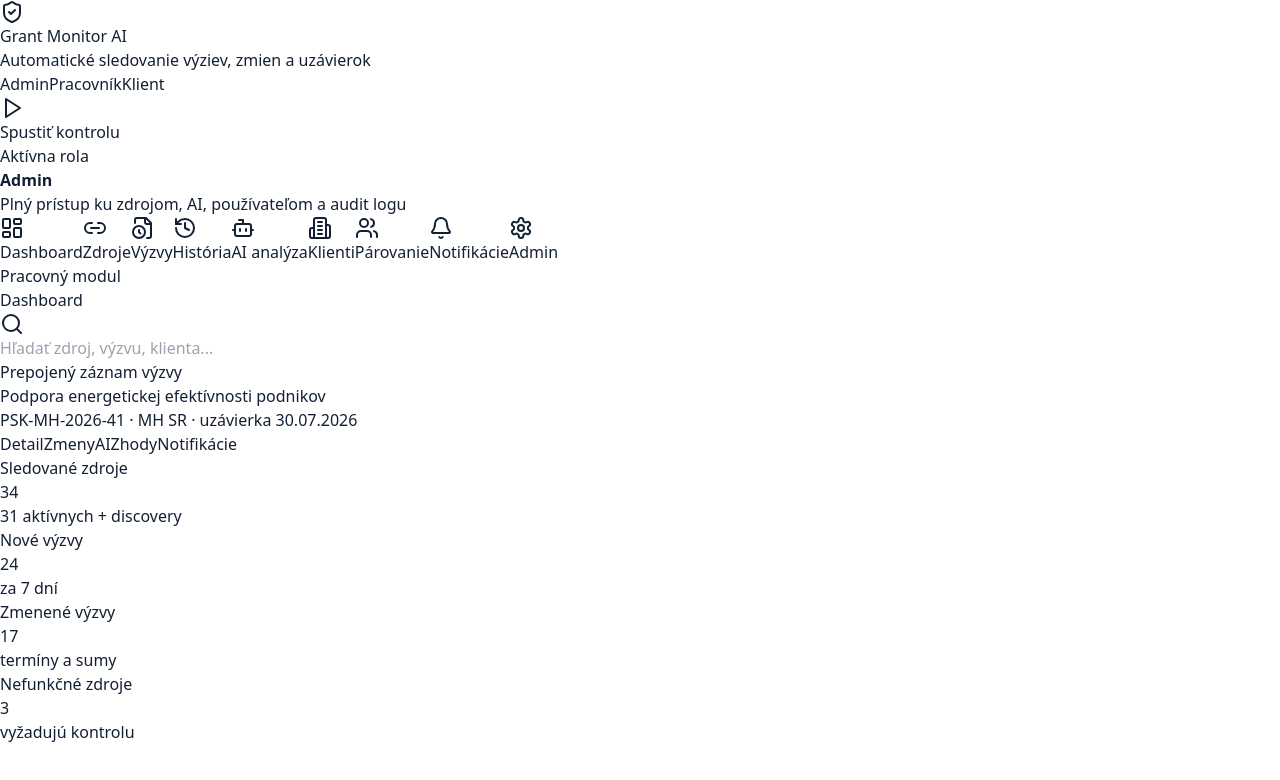
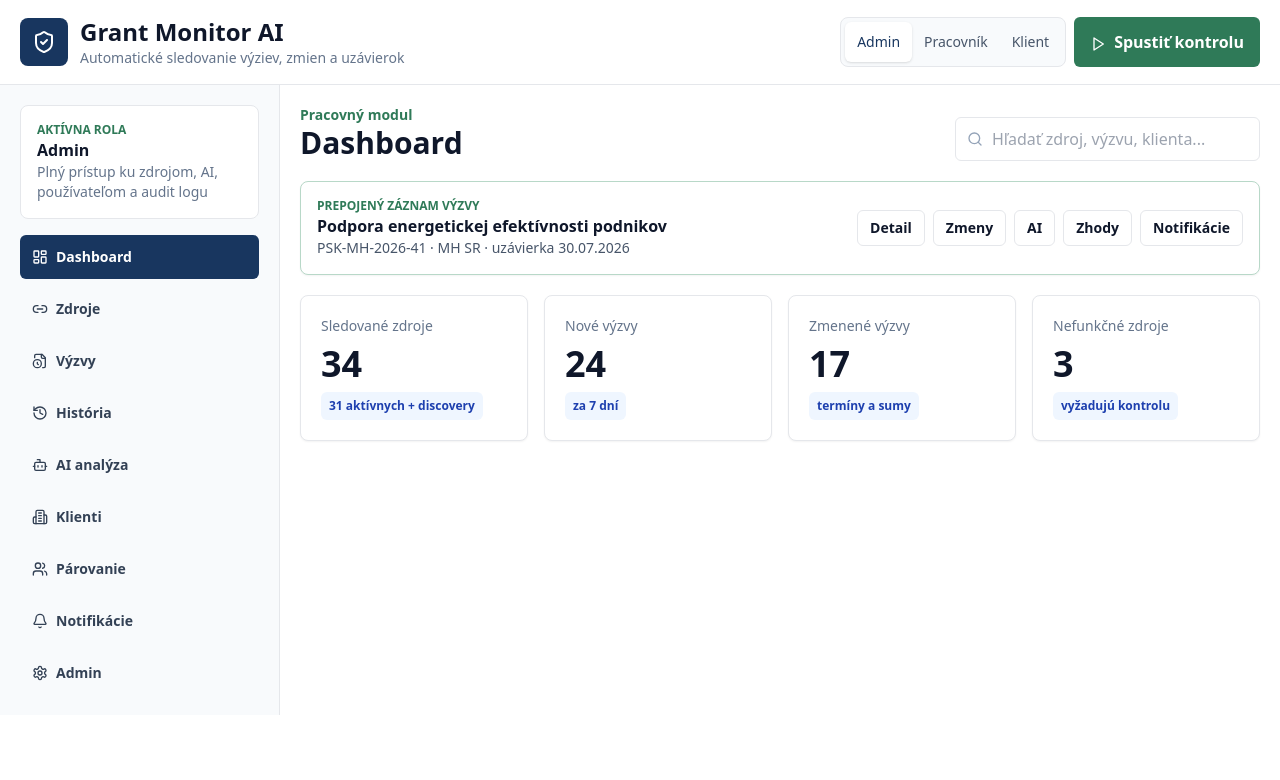
Before and after one commit to lukaslejko-jpg/Grant-Monitor-AI, a Next.js app: page / in a window 1280 px wide. Shown: the top 780 px of the page. Built offline with nearby package versions, Linux system fonts and the light colour scheme.

Commit message:
Add Tailwind config

```diff
--- /dev/null
+++ b/tailwind.config.ts
@@ -0,0 +1,9 @@
+import type { Config } from "tailwindcss";
+
+const config: Config = {
+  content: ["./app/**/*.{ts,tsx}", "./components/**/*.{ts,tsx}", "./lib/**/*.{ts,tsx}"],
+  theme: { extend: {} },
+  plugins: []
+};
+
+export default config;
```
